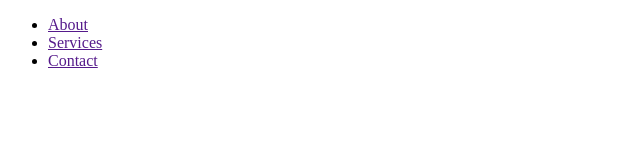
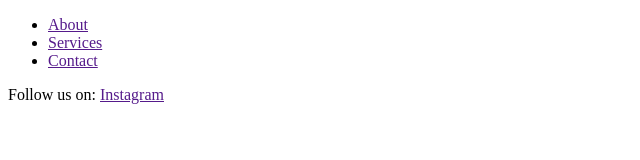
Before and after one commit to Shanna-not-Shawna/cam-website, a plain HTML site: page index.html in a window 1280 px wide. Shown: the whole page, without its empty margins (0-640 px from the left). Drawn offline with Linux system fonts and the light colour scheme; files that its build step writes are made by us from their sources.

Commit message:
added content to footer

```diff
--- a/index.html
+++ b/index.html
@@ -18,6 +18,7 @@
     <section>
     </section>
     <footer>
+        Follow us on: <a href="">Instagram</a>
     </footer>
 </body>
 </html>
```
